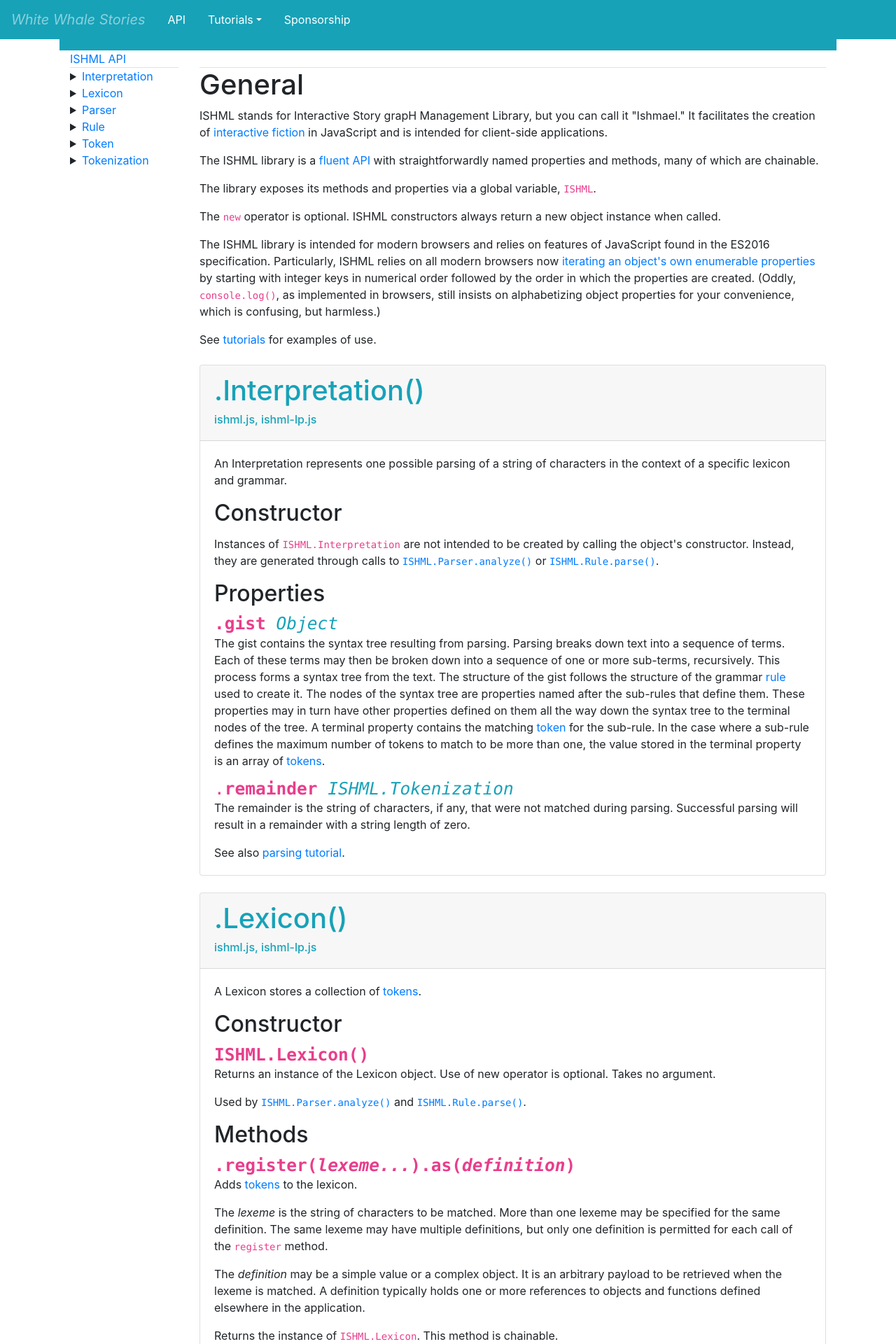
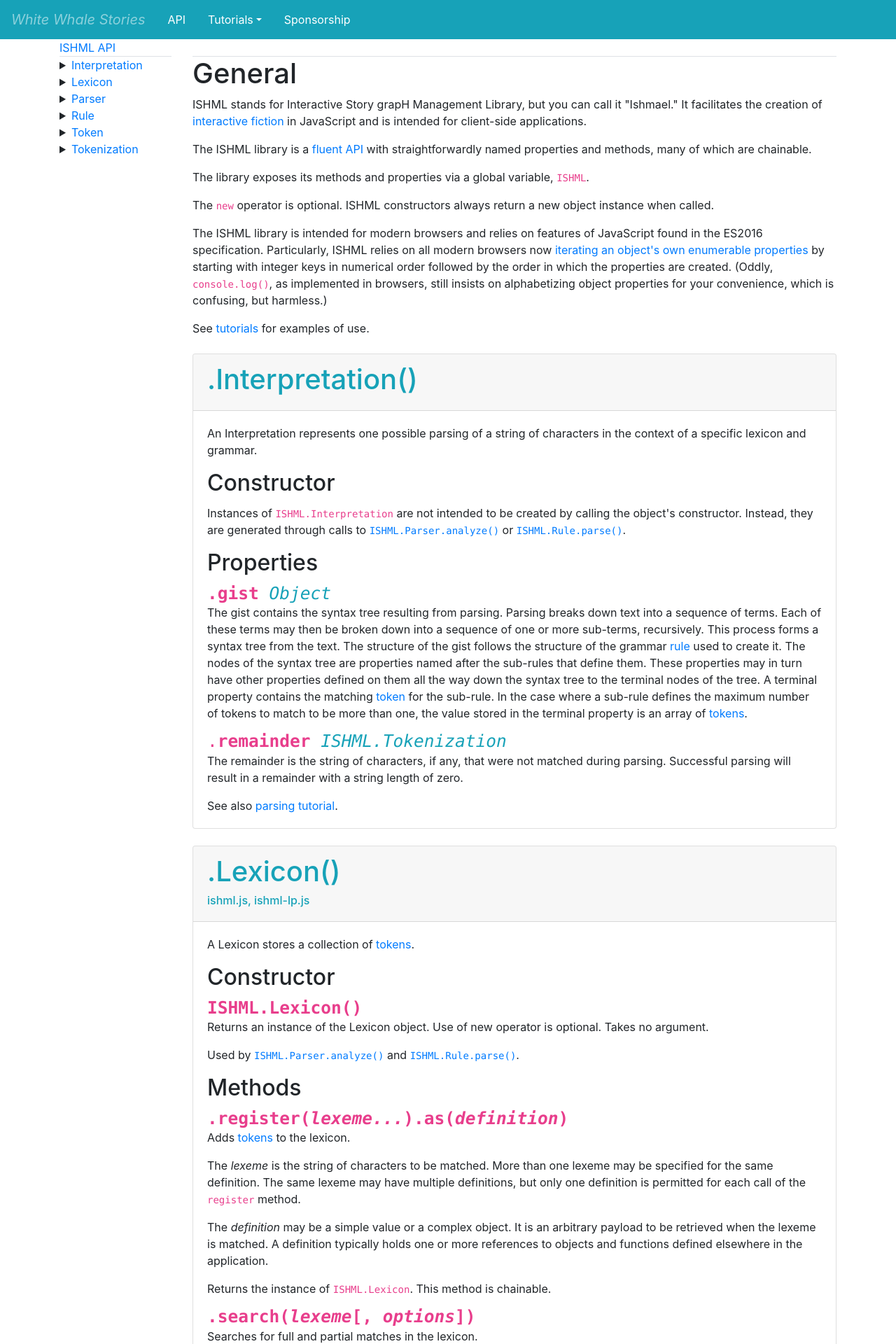
Before and after one commit to bikibird/ishml, a Jekyll site: the page built from docs/apiNew.html, in a window 1280 px wide. Shown: the top 1920 px of the page at 70% size. Built offline with Jekyll 4.4.1, drawn with Linux system fonts in a browser that asks for light colours; some of the changed text lies outside the part shown.

```diff
--- a/docs/_layouts/default.html
+++ b/docs/_layouts/default.html
@@ -6,14 +6,13 @@
     {% include meta.html %}
 
 
-    <link rel="stylesheet" type="text/css" href="{{ site.baseurl }}/whitewhale.css" />
-    <link rel="alternate" type="application/rss+xml" title="{{ site.name }} - {{ site.description }}" href="{{ site.baseurl }}/feed.xml" />
+    <link rel="stylesheet" type="text/css" href="{{ site.url }}/whitewhale.css" />
+    <link rel="alternate" type="application/rss+xml" title="{{ site.name }} - {{ site.description }}" href="{{ site.url }}/feed.xml" />
     <meta charset="utf-8">
     <meta name="viewport" content="width=device-width, initial-scale=1, shrink-to-fit=no">
     <link rel="stylesheet" href="https://stackpath.bootstrapcdn.com/bootstrap/4.3.1/css/bootstrap.min.css"
       integrity="sha384-ggOyR0iXCbMQv3Xipma34MD+dH/1fQ784/j6cY/iJTQUOhcWr7x9JvoRxT2MZw1T" crossorigin="anonymous">
 
-    <!-- Created with Jekyll Now - http://github.com/barryclark/jekyll-now -->
   </head>
 
   <body>
@@ -24,13 +23,13 @@
     <span class="navbar-toggler-icon"></span>
   </button>
   <div class="collapse navbar-collapse" id="navbarToggler">
-    <a class="nav-link text-white" href="{{ site.baseurl }}/api.html">API</a>
+    <a class="nav-link text-white" href="{{ site.url }}/api.html">API</a>
     <div class="nav-item dropdown">
         <a class="nav-link dropdown-toggle text-white" href="#" id="navbarDropdownMenuLink" role="button" data-toggle="dropdown" aria-haspopup="true" aria-expanded="false">Tutorials</a>
         <div class="dropdown-menu" aria-labelledby="navbarDropdownMenuLink">
-          <a class="dropdown-item" href="{{ site.baseurl }}/parsing.html">Parsing Part One</a>
-          <a class="dropdown-item" href="{{ site.baseurl }}/parsing2.html">Parsing Part Two</a>
-          <a class="dropdown-item" href="{{ site.baseurl }}/parsing3.html">Parsing Part Three</a>
+          <a class="dropdown-item" href="{{ site.url }}/parsing.html">Parsing Part One</a>
+          <a class="dropdown-item" href="{{ site.url }}/parsing2.html">Parsing Part Two</a>
+          <a class="dropdown-item" href="{{ site.url }}/parsing3.html">Parsing Part Three</a>
         </div>
     </div>
     <a class="nav-link text-white" href="http://patreon.com/bikibird">Sponsorship</a>
@@ -42,7 +41,7 @@
     </div>
 
 
-    <script src="{{ site.baseurl }}/whitewhale.js"></script>
+    <script src="{{ site.url }}/whitewhale.js"></script>
     <script src="https://cdn.jsdelivr.net/gh/google/code-prettify@master/loader/run_prettify.js"></script>
     <script src="https://code.jquery.com/jquery-3.3.1.slim.min.js"
       integrity="sha384-q8i/X+965DzO0rT7abK41JStQIAqVgRVzpbzo5smXKp4YfRvH+8abtTE1Pi6jizo"
--- a/docs/api/interpretation.html
+++ b/docs/api/interpretation.html
@@ -1,7 +1,6 @@
 <div class="card mt-4" id="interpretation">
 	<div class="card-header">
 		<h1 class="text-info">.Interpretation()</h1>
-		<h6 class="text-info">ishml.js, ishml-lp.js</h6>
 	</div>
 	<div class="card-body">
 		<p class="card-text">An Interpretation represents one possible parsing of a string of characters in the context of a specific lexicon and grammar.</p>
--- a/docs/api/parser.html
+++ b/docs/api/parser.html
@@ -1,7 +1,6 @@
 <div class="card mt-4" id="parser">
 	<div class="card-header">
 		<h1 class="text-info">.Parser()</h1>
-		<h6 class="text-info">ishml.js, ishml-lp.js</h6>
 	</div>
 	<div class="card-body">
 		<p class="card-text">A Parser object is a <a href=></a>recursive descent parser, with backtracking, that works with a grammar and a lexicon to provide <a href="https://en.wikipedia.org/wiki/Lexical_analysis">lexical</a>, <a href="https://en.wikipedia.org/wiki/Parsing">syntactic</a>, and semantic analysis of input. It handles ambiguously defined tokens and grammars and may potentially generate multiple interpretations from the same text.</p>
--- a/docs/apiNew.html
+++ b/docs/apiNew.html
@@ -1,23 +1,8 @@
 ---
 layout: default
 title: API
-permalink: /API/
+permalink: /api/
 ---
-<!doctype html>
-<html lang="en">
-
-<head>
-    <meta charset="utf-8">
-    <meta name="viewport" content="width=device-width, initial-scale=1, shrink-to-fit=no">
-    <link rel="stylesheet" href="https://stackpath.bootstrapcdn.com/bootstrap/4.3.1/css/bootstrap.min.css"
-        integrity="sha384-ggOyR0iXCbMQv3Xipma34MD+dH/1fQ784/j6cY/iJTQUOhcWr7x9JvoRxT2MZw1T" crossorigin="anonymous">
-    <link rel="stylesheet" href="/whitewhale.css">
-    <title>ISHML API Documentation</title>
-</head>
-
-<body>
-    <nav id="navbar" class="navbar navbar-expand-lg navbar-light bg-info sticky-top"></nav>
-    <div class="container-fluid">
 <div class="row">
 	{% include_relative api/nav.html %}
 	<div class="col scroll">
```
Also changed, not shown: other parts of docs/apiNew.html (+0 -14 lines). Lines whose indentation alone changed are shown as unchanged.
